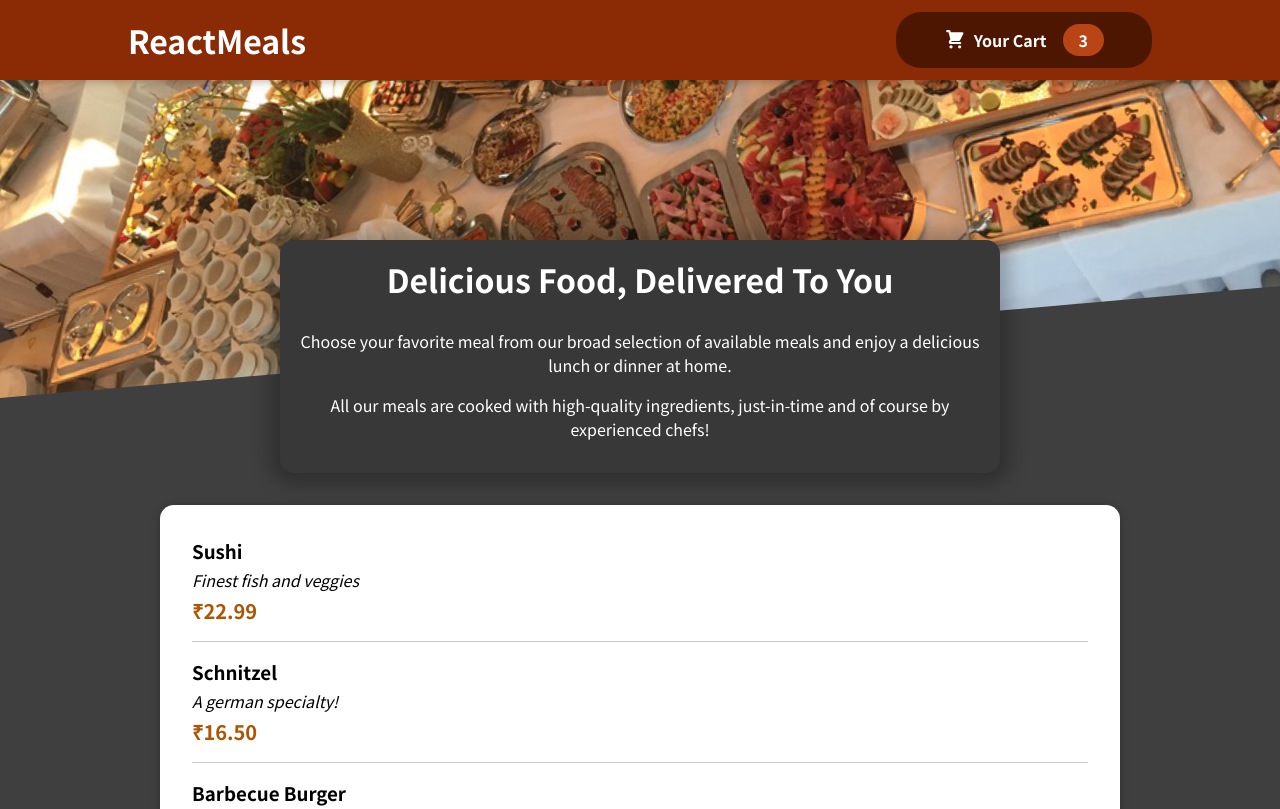
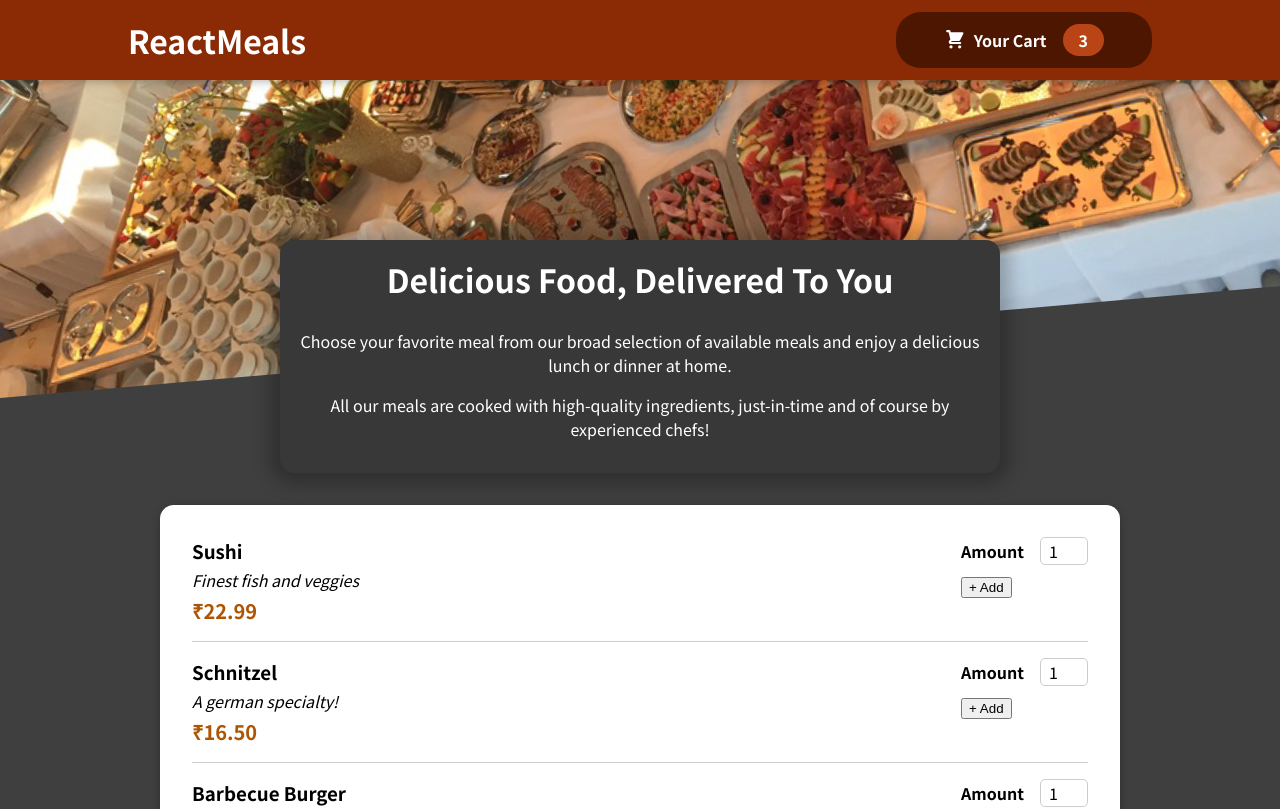
Before and after one commit to shivam2399/restaurant-website, a React (Create React App) app: page / in a window 1280 px wide. Shown: the top 809 px of the page. Built offline with nearby package versions, Linux system fonts and the light colour scheme.

Commit message:
meal input form

```diff
--- a/src/components/Meals/AvailableMeals.js
+++ b/src/components/Meals/AvailableMeals.js
@@ -32,6 +32,7 @@
 const AvailableMeals = () => {
     const mealsList = DUMMY_MEALS.map((meal) => (
         <MealItem
+          id={meal.id}
           key={meal.id}
           name={meal.name}
           description={meal.description}
--- a/src/components/Meals/MealItem/MealItem.js
+++ b/src/components/Meals/MealItem/MealItem.js
@@ -1,3 +1,4 @@
+import MealItemForm from './MealItemForm';
 import classes from './MealItem.module.css'
 
 const MealItem = props => {
@@ -10,7 +11,7 @@
          <div className={classes.price}>{price}</div>
         </div>
         <div>
-
+            <MealItemForm id={props.id} />
         </div>
     </li>
 }
--- a/src/components/Meals/MealItem/MealItemForm.js
+++ b/src/components/Meals/MealItem/MealItemForm.js
@@ -0,0 +1,23 @@
+import Input from '../../UI/Input';
+import classes from './MealItemForm.module.css';
+
+const MealItemForm = props => {
+    return (
+        <form classes={classes.form}>
+        <Input
+          label="Amount"
+          input={{
+            id: 'amount_' + props.id,
+            type: 'number',
+            min: '1',
+            max: '5',
+            step: '1',
+            defaultValue: '1'
+           }}
+        />
+        <button>+ Add</button>
+        </form>
+    )
+}
+
+export default MealItemForm;
--- /dev/null
+++ b/src/components/Meals/MealItem/MealItemForm.module.css
@@ -0,0 +1,20 @@
+.form {
+    text-align: right;
+  }
+
+  .form button {
+    font: inherit;
+    cursor: pointer;
+    background-color: #8a2b06;
+    border: 1px solid #8a2b06;
+    color: white;
+    padding: 0.25rem 2rem;
+    border-radius: 20px;
+    font-weight: bold;
+  }
+
+  .form button:hover,
+  .form button:active {
+    background-color: #641e03;
+    border-color: #641e03;
+  }
--- /dev/null
+++ b/src/components/UI/Input.js
@@ -0,0 +1,12 @@
+import classes from './Input.module.css'
+
+const Input = props => {
+    return (
+        <div className={classes.input}>
+          <label htmlFor={props.input.id}>{props.label}</label>
+          <input {...props.input} />
+        </div>
+    )
+}
+
+export default Input;
--- /dev/null
+++ b/src/components/UI/Input.module.css
@@ -0,0 +1,18 @@
+.input {
+    display: flex;
+    align-items: center;
+    margin-bottom: 0.5rem;
+  }
+
+  .input label {
+    font-weight: bold;
+    margin-right: 1rem;
+  }
+
+  .input input {
+    width: 3rem;
+    border-radius: 5px;
+    border: 1px solid #ccc;
+    font: inherit;
+    padding-left: 0.5rem;
+  }
```
